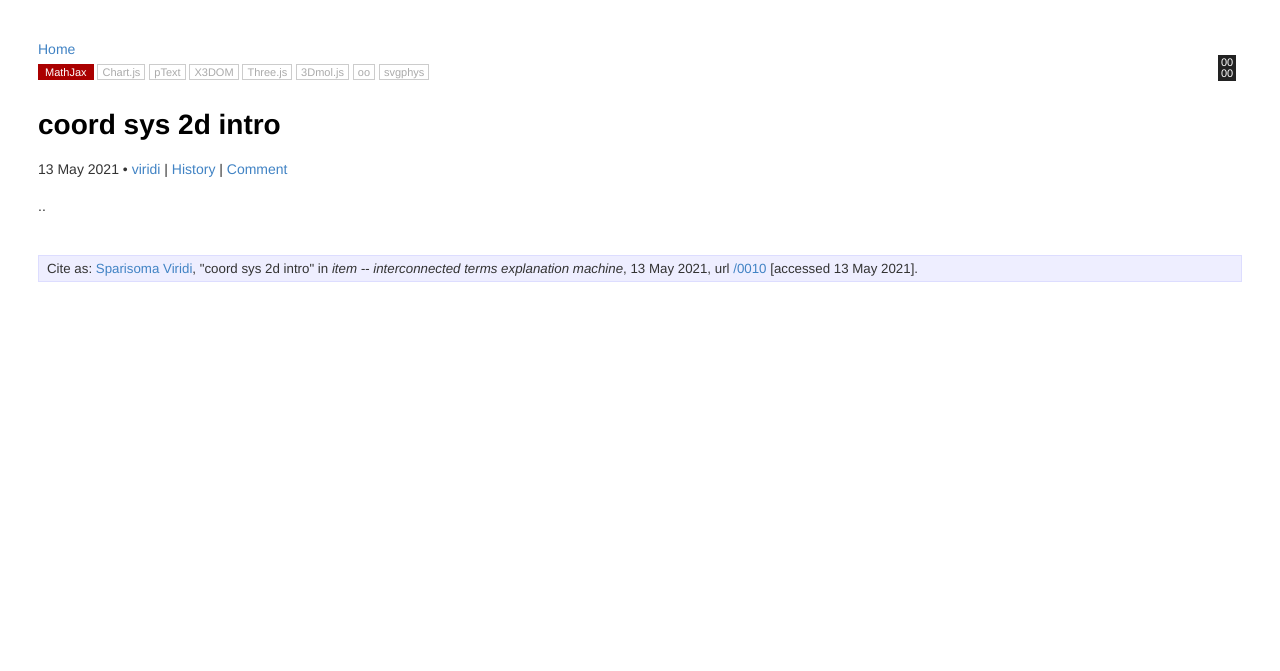
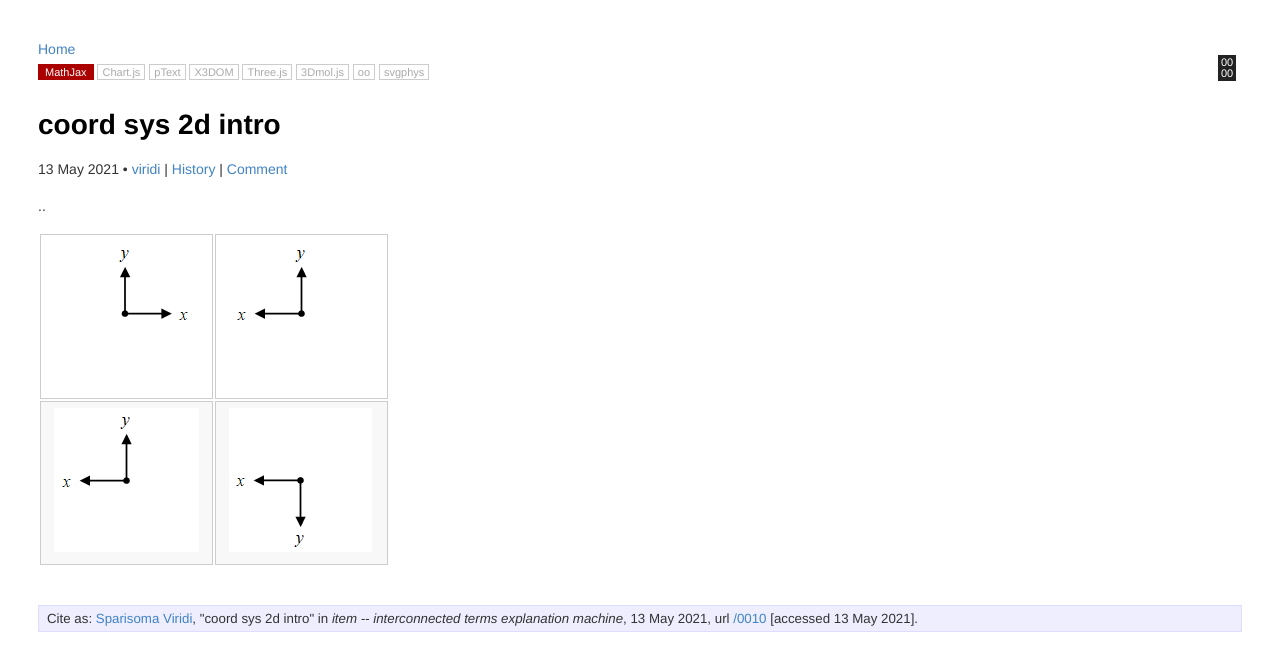
Before and after one commit to dudung/butir, a Jekyll site: the page built from _posts/0/01/2021-05-13-coord-sys-2d-intro.md, in a window 1280 px wide. Shown: the top 671 px of the page. Built offline with Jekyll 4.4.1, drawn with Linux system fonts in a browser that asks for light colours.

Commit message:
con item 0010

```diff
--- a/_posts/0/01/2021-05-13-coord-sys-2d-intro.md
+++ b/_posts/0/01/2021-05-13-coord-sys-2d-intro.md
@@ -20,3 +20,6 @@ twitter_username: 6unpnp
 nodes: ['0000']
 ---
 ..
+
+![](assets/img/0/01/0010-a.png) | ![](assets/img/0/01/0010-b.png)
+![](assets/img/0/01/0010-b.png) | ![](assets/img/0/01/0010-d.png)
```
